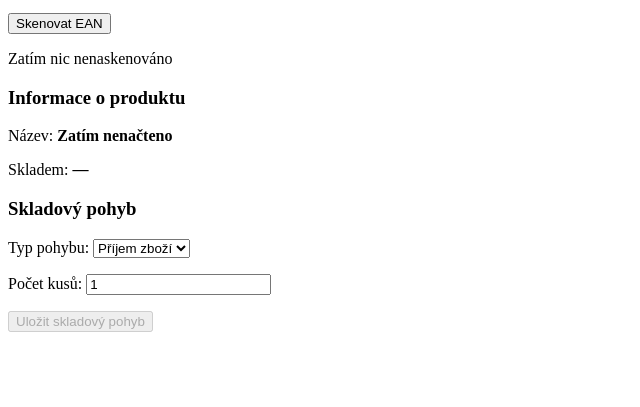
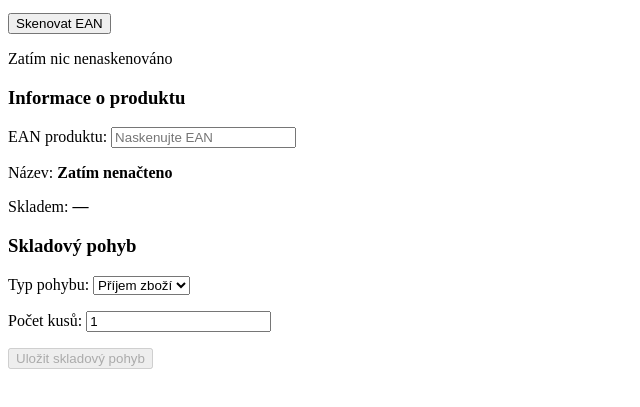
Before and after one commit to Yofismenarna/yofi-mobile, a plain HTML site: page index.html in a window 1280 px wide. Shown: the part 101-508 px from the top of the page, without its empty margins (0-640 px from the left). Drawn offline with Linux system fonts and the light colour scheme.

Commit message:
Add EAN input field in product details section

```diff
--- a/index.html
+++ b/index.html
@@ -35,6 +35,14 @@
 
 <div id="productDetails">
   <h3>Informace o produktu</h3>
+
+<p>
+  <label for="productEAN">EAN produktu:</label>
+  <input type="text" id="productEAN"
+         placeholder="Naskenujte EAN"
+         readonly>
+</p>
+
 
   <p>Název: <strong id="productName">Zatím nenačteno</strong></p>
   <p>Skladem: <strong id="productStock">—</strong></p>
```
